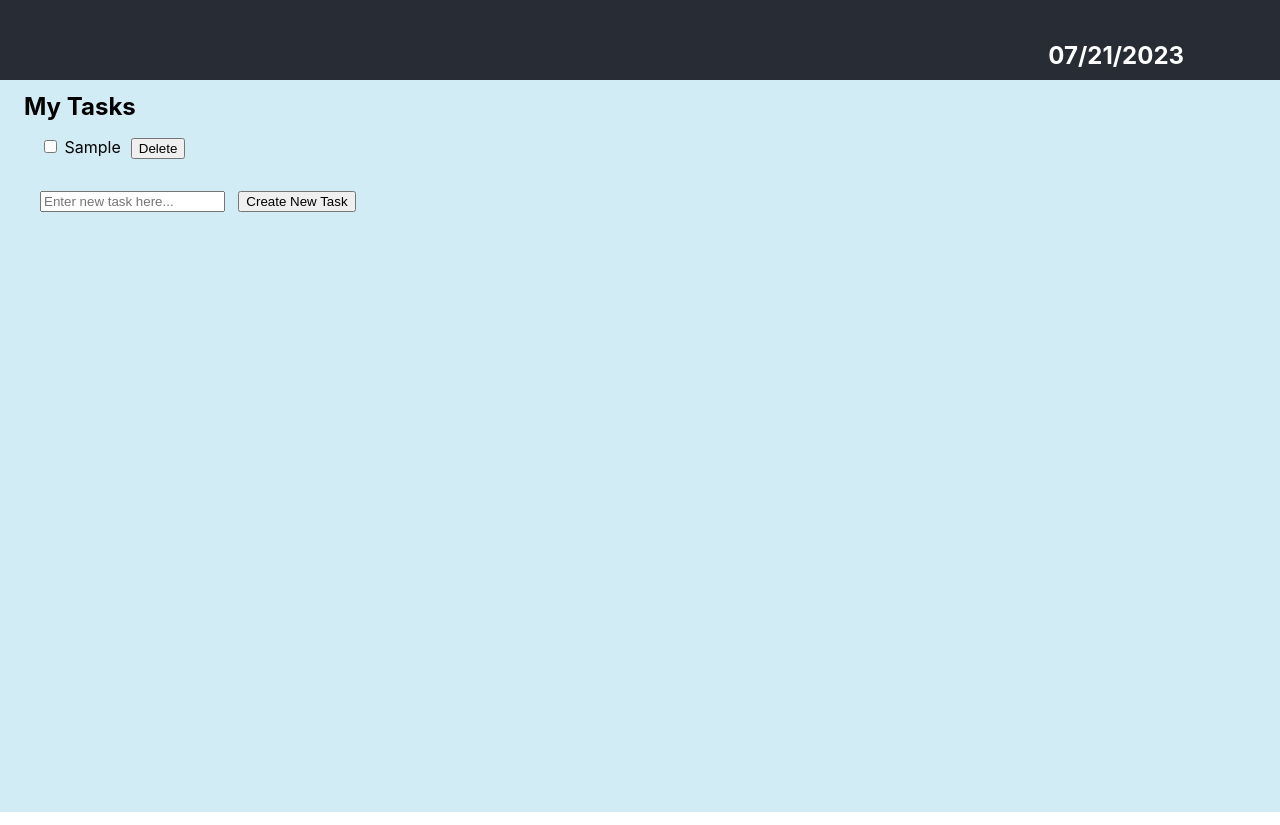
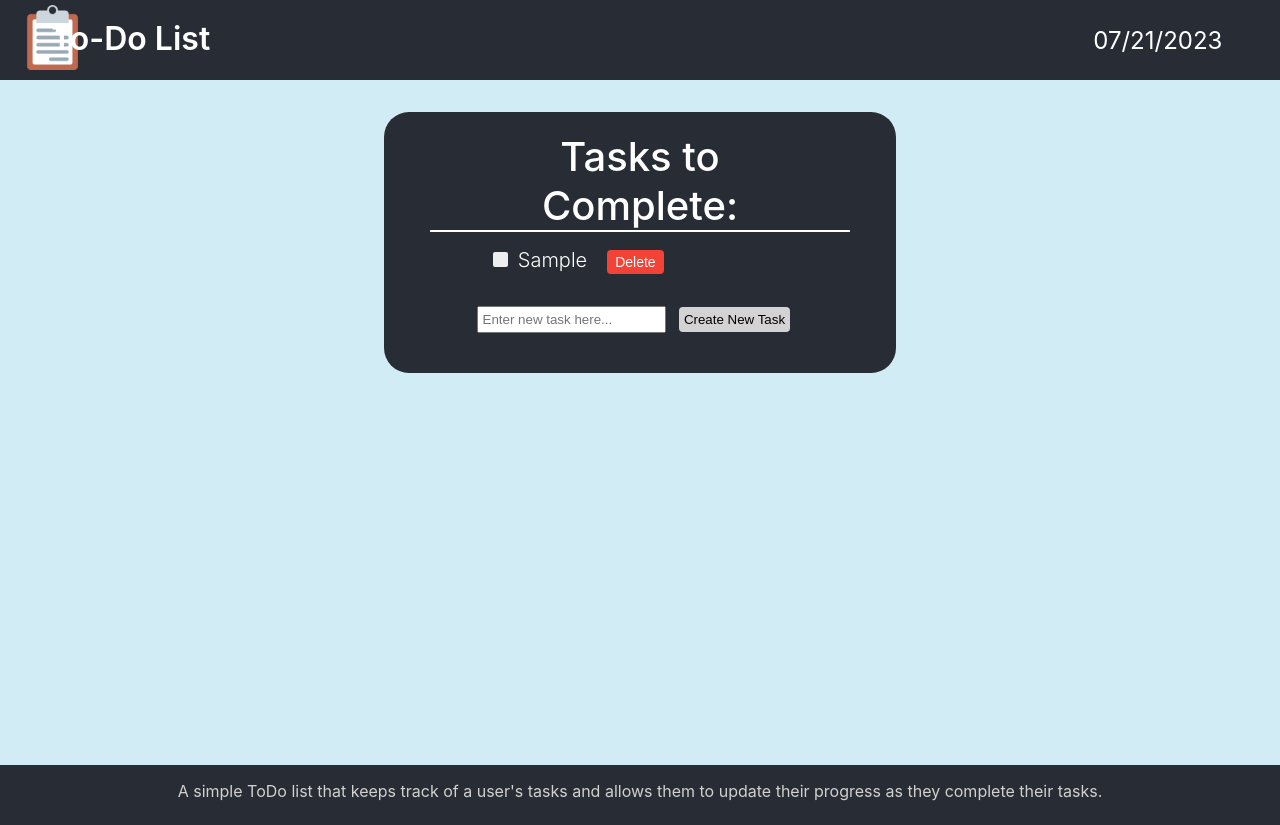
Before and after one commit to rodriguez-ia/todo-list-site, a React (Create React App) app: page / in a window 1280 px wide. Both pictures are taken after typing "Sample" into the empty fields and a click on the button "Create New Task". Built offline with nearby package versions, Linux system fonts and the light colour scheme.

Commit message:
Made major visual changes

```diff
--- a/src/App.css
+++ b/src/App.css
@@ -1,36 +1,10 @@
 ul {
   list-style-type: none;
+  text-align: left;
 }
 
 button {
   cursor: pointer;
-}
-
-input.task-checkbox {
-  cursor: pointer;
-}
-
-input.new-task-input {
-  margin: 1rem 0 0 2.5rem;
-}
-
-.new-task-button {
-  margin: 0 1em;
-}
-
-.tasks-menu {
-  text-align: left;
-  height: 91.5vh;
-  background-color: rgb(209, 236, 245);
-}
-
-.tasks-label {
-  padding: 0.5em 1em 0;
-  margin: 0;
-}
-
-.task-text {
-  margin-right: 10px;
 }
 
 .navbar {
@@ -48,37 +22,154 @@ input.new-task-input {
   right: 4em;
 }
 
-.App-logo {
-  height: 40vmin;
-  pointer-events: none;
+.navbar-title {
+  position: absolute;
+  font-size: xx-large;
+  font-weight: 600;
+  top: -0.5rem;
+  left: 9%
 }
 
-@media (prefers-reduced-motion: no-preference) {
-  .App-logo {
-    animation: App-logo-spin infinite 20s linear;
-  }
+.navbar-date {
+  position: absolute;
+  font-size: x-large;
+  top: -0.1rem;
+  right: -0.5%
 }
 
-.App-header {
+.clipboard-img {
+  margin-left: 20px;
+  margin-top: 5px;
+  max-height: 65px;
+  width: auto;
+}
+
+.tasks-container {
+  text-align: center;
+  padding-top: 2rem;
+  height: 81.6vh;
+  background-color: rgb(209, 236, 245);
+}
+
+.tasks-menu {
+  max-width: 40vw;
+  margin: 0 auto;
+  padding-bottom: 5vh;
+  border-radius: 25px;
   background-color: #282c34;
-  min-height: 100vh;
-  display: flex;
-  flex-direction: column;
-  align-items: center;
-  justify-content: center;
-  font-size: calc(10px + 2vmin);
   color: white;
 }
 
-.App-link {
-  color: #61dafb;
+.tasks-label {
+  max-width: 340px;
+  font-size: 40px;
+  font-weight: 500;
+  border-bottom: 2px solid white;
+  padding: 0.5em 1em 0;
+  margin: 0 auto;
 }
 
-@keyframes App-logo-spin {
-  from {
-    transform: rotate(0deg);
-  }
-  to {
-    transform: rotate(360deg);
-  }
+.task-list {
+  max-width: 400px;
+  margin: 0 auto;
+  padding-left: 2vw;
 }
+
+.checkbox-container {
+  position: relative;
+  display: inline-block;
+  margin-right: 10px;
+  cursor: pointer;
+}
+
+.checkbox-container input {
+  position: absolute;
+  height: 0;
+  width: 0;
+  opacity: 0;
+}
+
+.task-checkbox {
+  cursor: pointer;
+  display: inline-block;
+  position: relative;
+  height: 15px;
+  width: 15px;
+  background-color: #eee;
+  border-radius: 2px;
+}
+
+.checkbox-container:hover input + .task-checkbox {
+  background-color: #ccc;
+}
+
+.checkbox-container input:checked + .task-checkbox {
+  background-color: green;
+}
+
+.task-checkbox:after {
+  content: "";
+  position: absolute;
+  display: none;
+}
+
+.checkbox-container input:checked + .task-checkbox:after {
+  display: block;
+}
+
+.checkbox-container .task-checkbox:after {
+  left: 4px;
+  top: 0px;
+  width: 5px;
+  height: 10px;
+  border: solid white;
+  border-width: 0 3px 3px 0;
+  -webkit-transform: rotate(45deg);
+  -ms-transform: rotate(45deg);
+  transform: rotate(45deg);
+}
+
+.delete-button {
+  background-color: #f44336;
+  color: #fff;
+  border: none;
+  border-radius: 4px;
+  padding: 4px 8px;
+  font-size: 14px;
+  margin-left: 10px;
+}
+
+.delete-button:hover {
+  background-color: #d32f2f;
+}
+
+.new-task-input {
+  margin-top: 1rem;
+  padding: 4px
+}
+
+.new-task-button {
+  background-color: lightgray;
+  border: none;
+  border-radius: 4px;
+  padding: 5px;
+  margin: 0 1em;
+}
+
+.task-text {
+  margin-right: 10px;
+  font-weight: 350;
+  font-size: 20px;
+}
+
+.footer {
+  background-color: #282c34;
+  color: rgb(209, 209, 209);
+  height: 60px;
+}
+
+.footer-text {
+  text-align: center;
+  padding-top: 1rem;
+  top: 50%;
+}
--- a/src/App.js
+++ b/src/App.js
@@ -36,13 +36,15 @@ function ShowTasksMenu({ nextTaskId, existingTasks }) {
   }
 
   return (
+    <div className="tasks-container">
       <div className="tasks-menu">
-      <h2 className="tasks-label">My Tasks</h2>
+        <div className="tasks-label">Tasks to Complete:</div>
         <ShowExistingTasks existingTasks={tasksList}
                           onDeleteTask={handleDeleteTask}
                           onEditTask={handleEditTask}
                           onClickTaskCheckbox={handleClickCheckbox} />
         <CreateNewTask onCreateNewTask={handleCreateNewTask} />
+      </div>
     </div>
   );
 }
@@ -58,7 +60,11 @@ function ShowExistingTasks({ existingTasks, onDeleteTask, onEditTask, onClickTas
               onClickTaskCheckbox={onClickTaskCheckbox} />
   );
 
-  return (<ul>{tasksToDisplay}</ul>);
+  return (
+    <div className="task-list">
+      <ul>{tasksToDisplay}</ul>
+    </div>
+  );
 }
 
 function TaskItem({ taskTitle, isTaskComplete, taskId, onDeleteTask, onEditTask, onClickTaskCheckbox }) {
@@ -90,12 +96,13 @@ function TaskItem({ taskTitle, isTaskComplete, taskId, onDeleteTask, onEditTask,
 
   return (
     <li>
+      <div className='checkbox-container' onClick={handleCheckboxClick}>
         <input type="checkbox"
-             className="task-checkbox"
                checked={isChecked}
-             onChange={handleCheckboxClick}
                disabled={isEditing}
-      />  {' '}
+        />
+        <span className="task-checkbox"></span>
+      </div>
           {isEditing ? (
             <input type="text"
                    value={editedText}
@@ -108,7 +115,8 @@ function TaskItem({ taskTitle, isTaskComplete, taskId, onDeleteTask, onEditTask,
               <span className="task-text" onClick={handleEdit}>
                 {editedText}
               </span>
-              <button onClick={() => onDeleteTask(taskId)}
+              <button className="delete-button"
+                      onClick={() => onDeleteTask(taskId)}
                       disabled={isEditing}
                       ref={textBoxRef}>
                         Delete
@@ -151,11 +159,26 @@ function App() {
   return (
     <div>
       <div className="navbar">
-        <h2 className="navbar-items">
+        <img src="/apple-touch-icon.png"
+             className="clipboard-img"
+             align="left"
+             alt="Clipboard">
+        </img>
+        <div className="navbar-items">
+          <div className="navbar-title">
+            To-Do List
+          </div>
+          <div className="navbar-date">
             {currentDate}
-        </h2>
+          </div>
+        </div>
       </div>
       <ShowTasksMenu nextTaskId={nextTaskId} existingTasks={existingTasks} />
+      <div className="footer">
+        <div className="footer-text">
+          A simple ToDo list that keeps track of a user's tasks and allows them to update their progress as they complete their tasks.
+        </div>
+      </div>
     </div>
   );
 }
```
Lines whose indentation alone changed are shown as unchanged.
